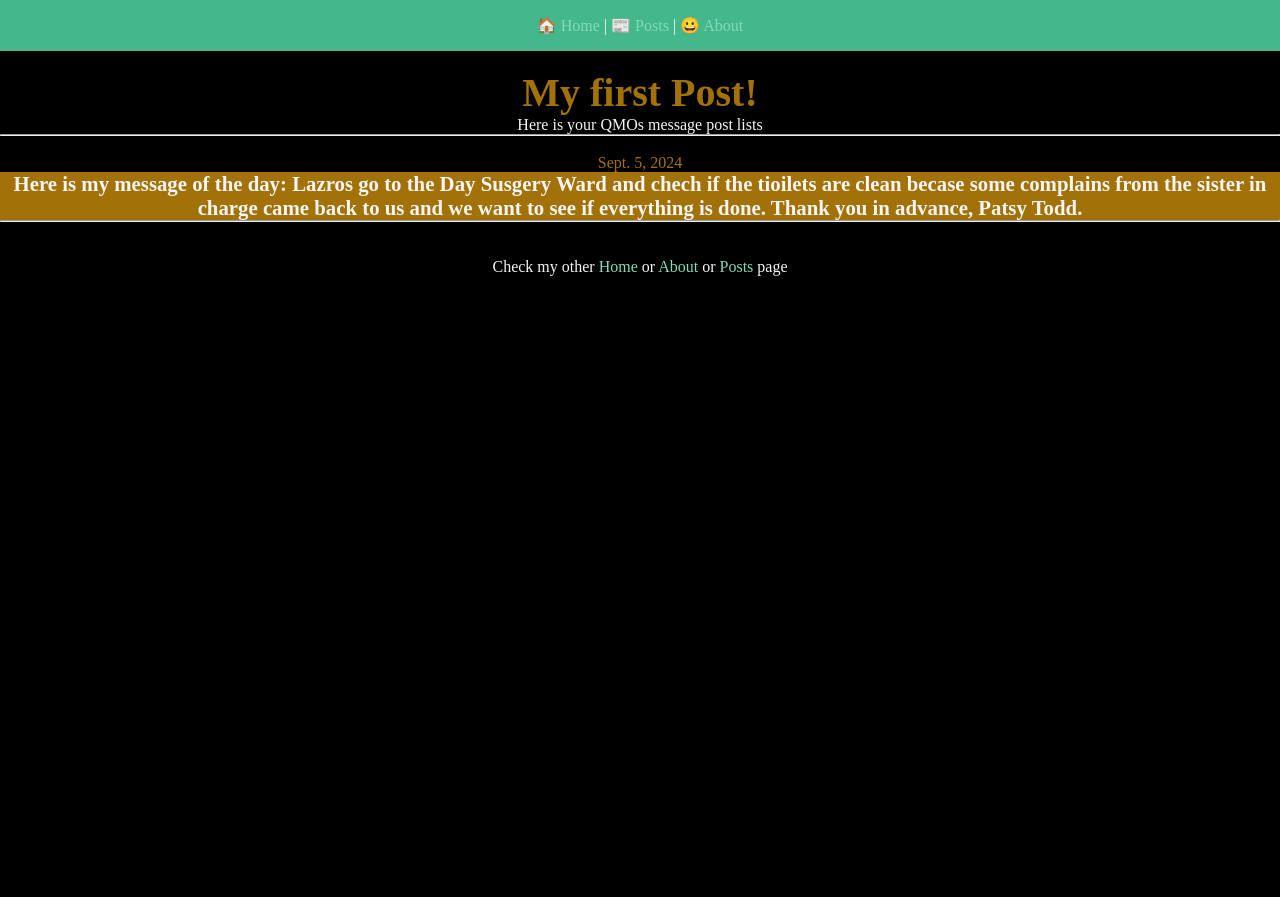
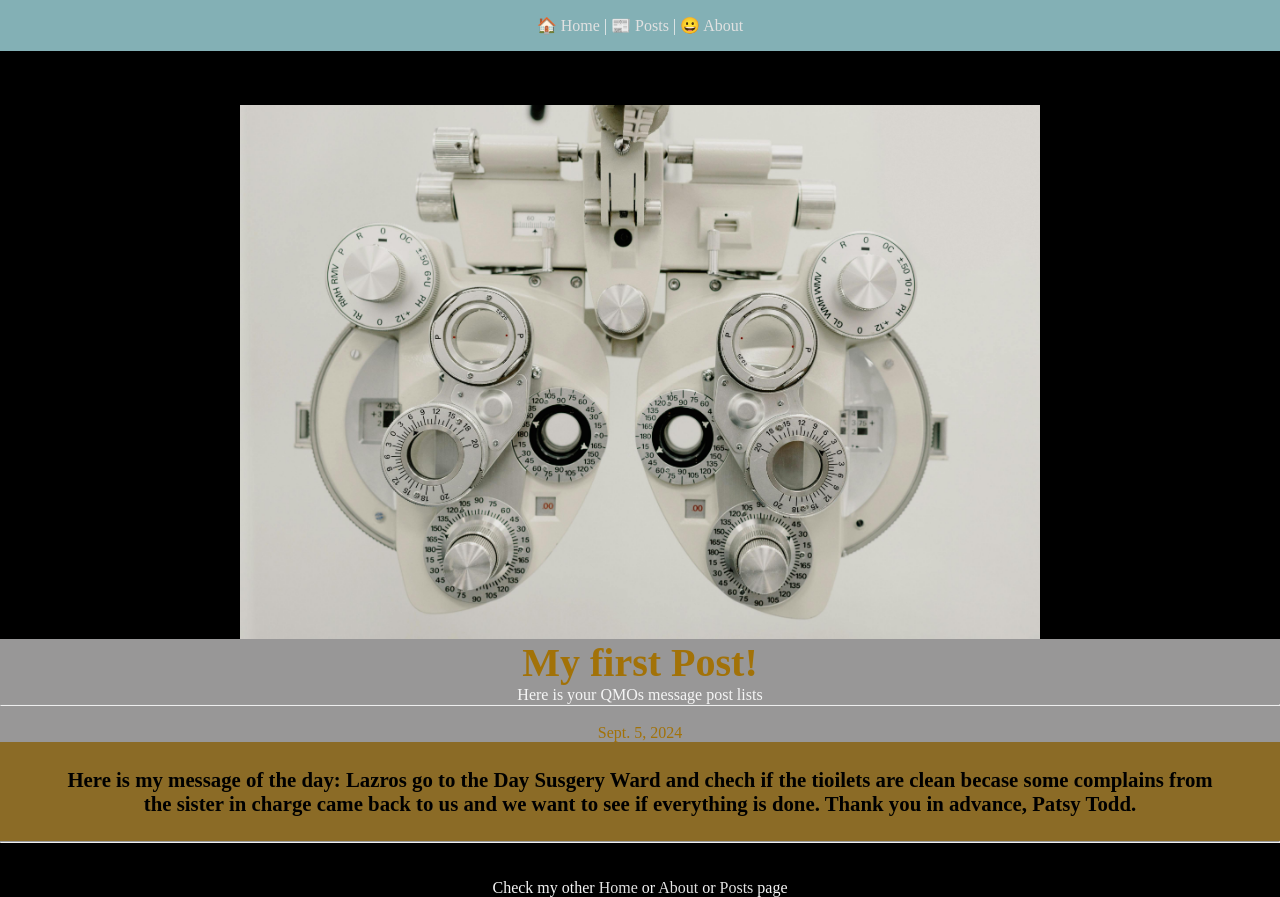
Before and after one commit to SpotlightPro/userAuthProject_06, a Django app: template posts/templates/posts/post_page.html in a window 1280 px wide. Before the commit the page ends 276 px from the top, so only its background shows below. Run offline with Django 5.2, Linux system fonts and the light colour scheme; the template is opened without the code that fills it: values that come from a table or form of the project are taken from there, others are empty; data comes from the database, SQL or seed files in the repository; both versions use the stored data as it was after the commit; parts of the project's set-up code (start-up, migrations or seed data) failed here and were passed over.

Commit message:
Day five: Images added to posts_list page and works fine. Next step users registration page
Images added to posts_list page and works fine. Next step users registration page

```diff
--- a/myProject/settings.py
+++ b/myProject/settings.py
@@ -123,6 +123,11 @@ STATICFILES_DIRS = [
     os.path.join(BASE_DIR, 'static')
 ]
 
+MEDIA_URL = 'media/'
+
+MEDIA_ROOT = os.path.join(BASE_DIR, 'static')
+
+
 # Default primary key field type
 # https://docs.djangoproject.com/en/5.1/ref/settings/#default-auto-field
 
--- a/myProject/urls.py
+++ b/myProject/urls.py
@@ -18,6 +18,8 @@ Including another URLconf
 from django.contrib import admin
 from django.urls import path, include
 from . import views
+from django.conf.urls.static import static
+from django.conf import settings
 
 urlpatterns = [
     path("admin/", admin.site.urls),
@@ -25,3 +27,4 @@ urlpatterns = [
     path("about/", views.about),
     path("posts/", include('posts.urls')),
 ]
+urlpatterns += static(settings.MEDIA_URL, document_root= settings.MEDIA_ROOT)
--- a/posts/models.py
+++ b/posts/models.py
@@ -6,6 +6,7 @@ class Post(models.Model):
     body = models.TextField()
     slug = models.SlugField()
     date = models.DateField(auto_now_add=True)
+    banner = models.ImageField(default='falback.jpg', blank= True)
 
     def __str__(self):
         return self.title
--- a/posts/templates/posts/post_page.html
+++ b/posts/templates/posts/post_page.html
@@ -8,10 +8,13 @@
 {% block content%}
 
   <br><section>
-        <h1 class="header">{{ post.title }}</h1>
+        <img class="banner" src="{{ post.banner.url }}" alt="{{ post.title }}" />
+        <div class="div-header">
+          <h1 class="header">{{ post.title }}</h1>
           <p>Here is your QMOs message post lists</p><hr><br>
                 <p class="header">{{ post.date }}</p>
                 <h5 class"comment">{{ post.body }}</h5>
+        </div>
             <hr>
 
           <br><br>
--- a/static/css/style.css
+++ b/static/css/style.css
@@ -12,30 +12,29 @@ body {
   text-align: center;
 }
 
-h1{
+h1 {
   font-size: 2.5rem;
 }
-h2{
+h2 {
   font-size: 2rem;
 }
-h3{
+h3 {
   font-size: 1.8rem;
 }
-h4{
+h4 {
   font-size: 1.5rem;
 }
-h5{
+h5 {
   font-size: 1.3rem;
 }
-h6{
+h6 {
   font-size: 1.1rem;
 }
 
-
 nav {
   padding: 1rem;
-  background-color: #44b78b;
-  color: whitesmoke;
+  background-color: #83b0b5;
+  color: rgb(240, 240, 240);
   font-size: 1rem;
 }
 main {
@@ -43,7 +42,7 @@ main {
   display: grid;
   place-content: center;
 }
-.container{
+.container {
   max-width: 80%;
   text-align: center;
   margin: auto;
@@ -51,7 +50,7 @@ main {
 
 a {
   text-decoration: none;
-  color: #81dbb8;
+  color: #e1e1e1;
 }
 a:hover {
   opacity: 0.85;
@@ -59,6 +58,21 @@ a:hover {
 .header {
   color: #a27208;
 }
-h5, comment {
-  background-color: #a27208 !important;
+h5,
+comment {
+  background-color: #8b6b26 !important;
+  color: black;
+  #background-color: #a27208 !important;
+  padding: 2% 5%;
 }
+
+.div-header {
+  background-color: #989797 !important;
+}
+
+.banner {
+  display: block;
+  width: 100%;
+  max-width: 800px;
+  margin: auto;
+}
--- a/templates/layout.html
+++ b/templates/layout.html
@@ -24,7 +24,7 @@
         <a href="/about">
           <spsn role="img" arial-label="About" >😀 About</span>
         </a>
-    </nav>
+    </nav><br><br>
     <main>
         {% block content%}
 
```
Also changed, not shown: README.md, db.sqlite3, posts/migrations/0002_post_banner.py (added), static/falback.jpg (added), static/pexels-cottonbro-4108715.jpg (added), static/pexels-kseniachernaya-5752269.jpg (added).
